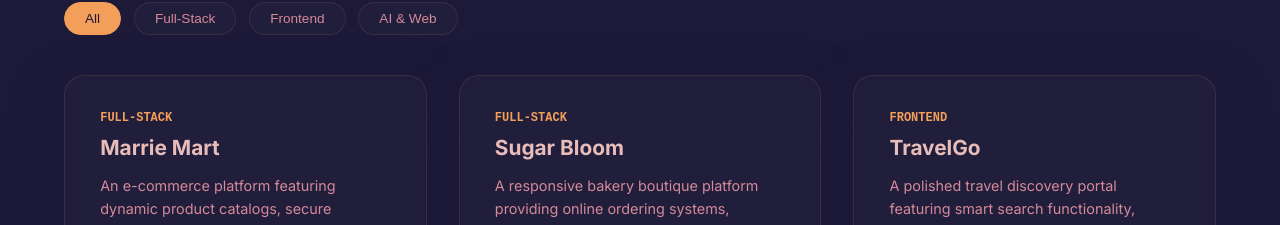
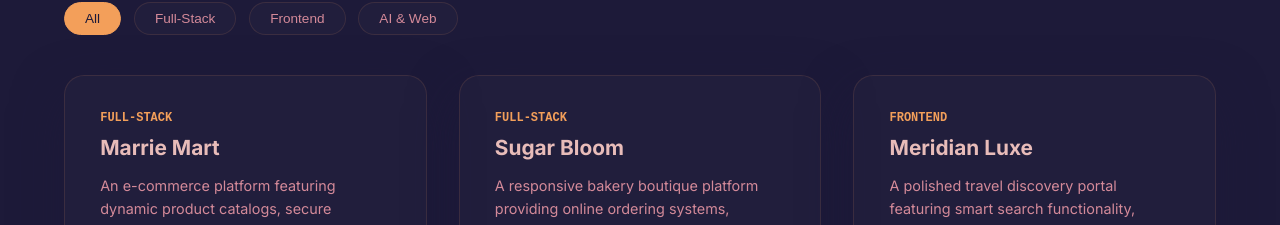
Before and after one commit to Marrie792-design/portfolioo-frontend, a React (Vite) app: page / in a window 1280 px wide. Shown: the part 2895-3120 px from the top of the page. Built offline with nearby package versions, Linux system fonts and the light colour scheme.

Commit message:
name chnage

```diff
--- a/src/pagess/Portfolioo.jsx
+++ b/src/pagess/Portfolioo.jsx
@@ -136,7 +136,7 @@ export default function Portfolioo() {
             githubLink: 'https://github.com/Marrie792-design/Sugar-Bloom',
         },
          {
-            title: 'TravelGo',
+            title: 'Meridian Luxe',
             category: 'Frontend',
             tags: ['React', 'API Integration', 'UI UX', 'Express.js'],
             description: 'A polished travel discovery portal featuring smart search functionality, dynamic filters, and booking assistance.',
```
